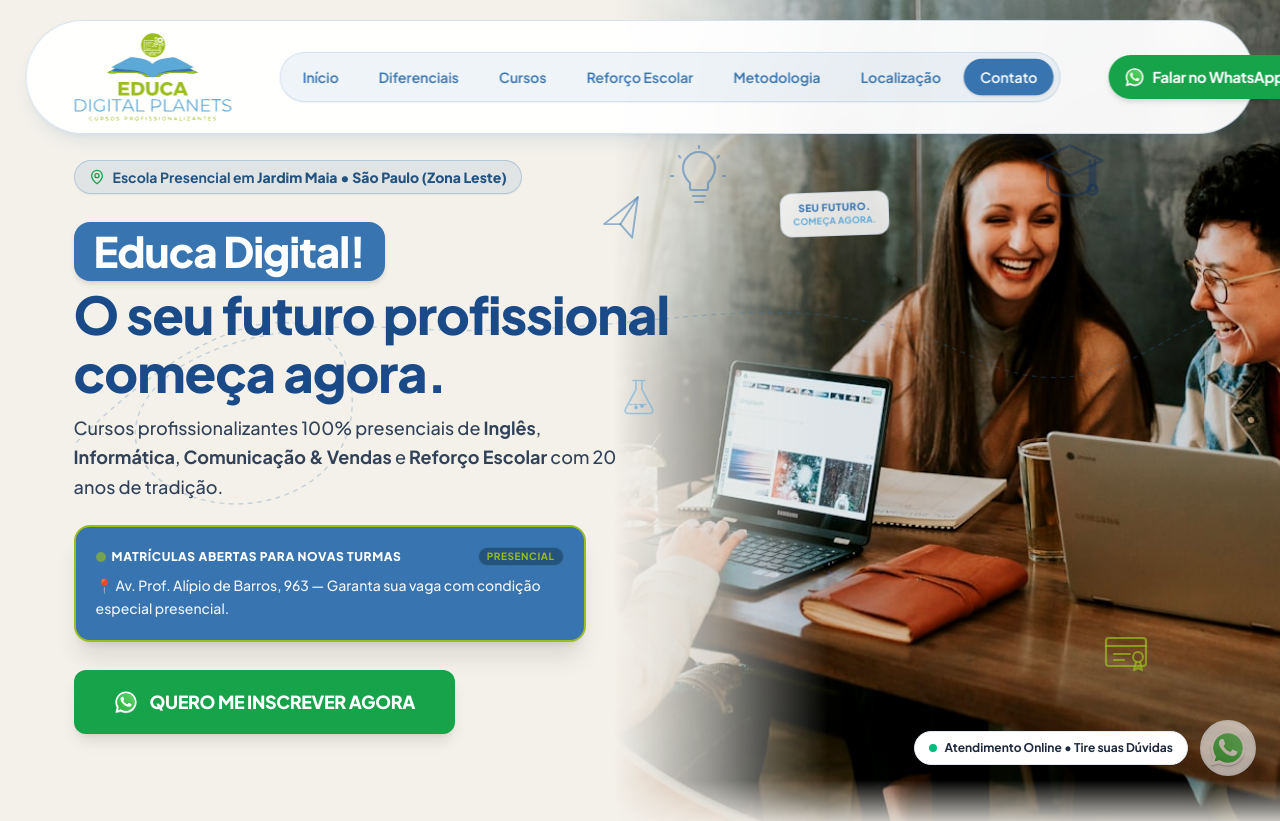
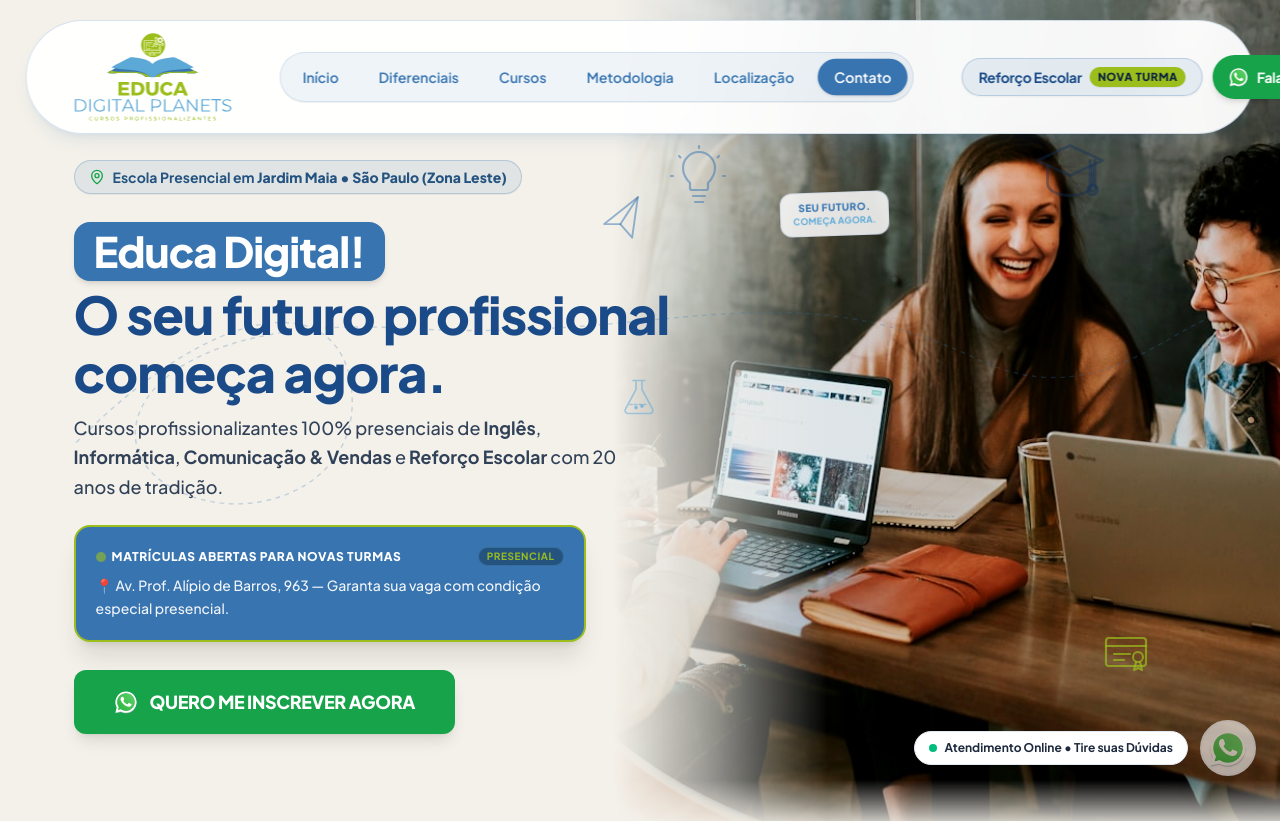
Before and after one commit to Alexsander-Marinhoo/educadigitalplanets, a React (Vite) app: page / in a window 1280 px wide. Shown: the top 821 px of the page. Built offline with nearby package versions, Linux system fonts and the light colour scheme.

Commit message:
feat(header): posiciona botão Reforço Escolar ao lado do botão de WhatsApp com badge Nova Turma

```diff
--- a/src/components/Header.jsx
+++ b/src/components/Header.jsx
@@ -13,7 +13,6 @@ export default function Header() {
     { name: "Início", href: "#inicio" },
     { name: "Diferenciais", href: "#diferenciais" },
     { name: "Cursos", href: "#cursos" },
-    { name: "Reforço Escolar", href: "/reforco-escolar", isPage: true },
     { name: "Metodologia", href: "#metodologia" },
     { name: "Localização", href: "#localizacao" },
     { name: "Contato", href: "#contato" },
@@ -174,22 +173,38 @@ export default function Header() {
           })}
         </div>
 
-        {/* Right: CTA Button with WhatsApp Logo & Circular Action Icon */}
-        <div className="hidden sm:flex items-center gap-2 shrink-0">
+        {/* Right: Botão Reforço Escolar (com badge Nova Turma) + Botão WhatsApp */}
+        <div className="hidden sm:flex items-center gap-2 xl:gap-2.5 shrink-0">
+          <a
+            href="/reforco-escolar"
+            onClick={(e) => {
+              e.preventDefault()
+              window.history.pushState({}, "", "/reforco-escolar")
+              window.dispatchEvent(new Event("popstate"))
+              window.scrollTo({ top: 0, behavior: "smooth" })
+            }}
+            className="group px-3 xl:px-4 py-2 rounded-full bg-[#3774B0]/10 hover:bg-[#3774B0] border border-[#3774B0]/25 text-[#1A4B88] hover:text-white font-heading font-bold text-xs xl:text-sm inline-flex items-center gap-1.5 xl:gap-2 transition-all duration-200 shadow-xs hover:shadow-md hover:scale-[1.02] active:scale-[0.98] whitespace-nowrap cursor-pointer"
+          >
+            <span>Reforço Escolar</span>
+            <span className="text-[10px] xl:text-[11px] bg-[#9BBE1D] text-[#0A2240] px-2 py-0.5 rounded-full font-black uppercase tracking-wider group-hover:bg-white group-hover:text-[#3774B0] transition-colors shadow-2xs">
+              Nova Turma
+            </span>
+          </a>
+
           <a
             href={createWhatsAppLink("Olá! Gostaria de falar com um consultor pedagógico da Educa Digital Planets.")}
             target="_blank"
             rel="noreferrer"
-            className="group pl-4 pr-2 py-2 rounded-full bg-[#16A34A] hover:bg-[#15803D] active:bg-[#14532D] text-white font-heading font-bold text-sm xl:text-[15px] inline-flex items-center gap-2 transition-all duration-200 shadow-md hover:scale-[1.02] active:scale-[0.98] whitespace-nowrap cursor-pointer shrink-0"
+            className="group pl-3.5 xl:pl-4 pr-2 py-2 rounded-full bg-[#16A34A] hover:bg-[#15803D] active:bg-[#14532D] text-white font-heading font-bold text-xs xl:text-[14px] inline-flex items-center gap-1.5 xl:gap-2 transition-all duration-200 shadow-md hover:scale-[1.02] active:scale-[0.98] whitespace-nowrap cursor-pointer shrink-0"
           >
             <img
               src="/whatsapp-icon.svg"
               alt="WhatsApp"
-              className="w-5 h-5 object-contain shrink-0"
+              className="w-4 h-4 xl:w-5 xl:h-5 object-contain shrink-0"
             />
             <span>Falar no WhatsApp</span>
-            <div className="w-7 h-7 rounded-full bg-white text-[#16A34A] flex items-center justify-center group-hover:translate-x-0.5 transition-transform shrink-0 shadow-2xs">
-              <ChevronRight className="w-4 h-4 stroke-[3]" />
+            <div className="w-6 h-6 xl:w-7 xl:h-7 rounded-full bg-white text-[#16A34A] flex items-center justify-center group-hover:translate-x-0.5 transition-transform shrink-0 shadow-2xs">
+              <ChevronRight className="w-3.5 h-3.5 xl:w-4 xl:h-4 stroke-[3]" />
             </div>
           </a>
         </div>
@@ -247,6 +262,26 @@ export default function Header() {
           })}
 
           <div className="pt-2 mt-2 border-t border-slate-100 space-y-2.5">
+            <a
+              href="/reforco-escolar"
+              onClick={(e) => {
+                setIsOpen(false)
+                e.preventDefault()
+                window.history.pushState({}, "", "/reforco-escolar")
+                window.dispatchEvent(new Event("popstate"))
+                window.scrollTo({ top: 0, behavior: "smooth" })
+              }}
+              className="w-full px-4 py-2.5 rounded-2xl bg-[#3774B0]/10 hover:bg-[#3774B0]/15 border border-[#3774B0]/25 text-[#1A4B88] font-heading font-bold text-sm flex items-center justify-between shadow-2xs transition"
+            >
+              <div className="flex items-center gap-2">
+                <span>Reforço Escolar</span>
+                <span className="text-[10px] bg-[#9BBE1D] text-[#0A2240] px-2 py-0.5 rounded-full font-black uppercase tracking-wider">
+                  Nova Turma
+                </span>
+              </div>
+              <ChevronRight className="w-4 h-4 text-[#3774B0]" />
+            </a>
+
             <div className="px-2 py-1 text-center text-xs font-semibold text-[#245380] bg-[#3774B0]/8 rounded-xl">
               📍 Av. Prof. Alípio de Barros, 963 • Jardim Maia, SP
             </div>
```
